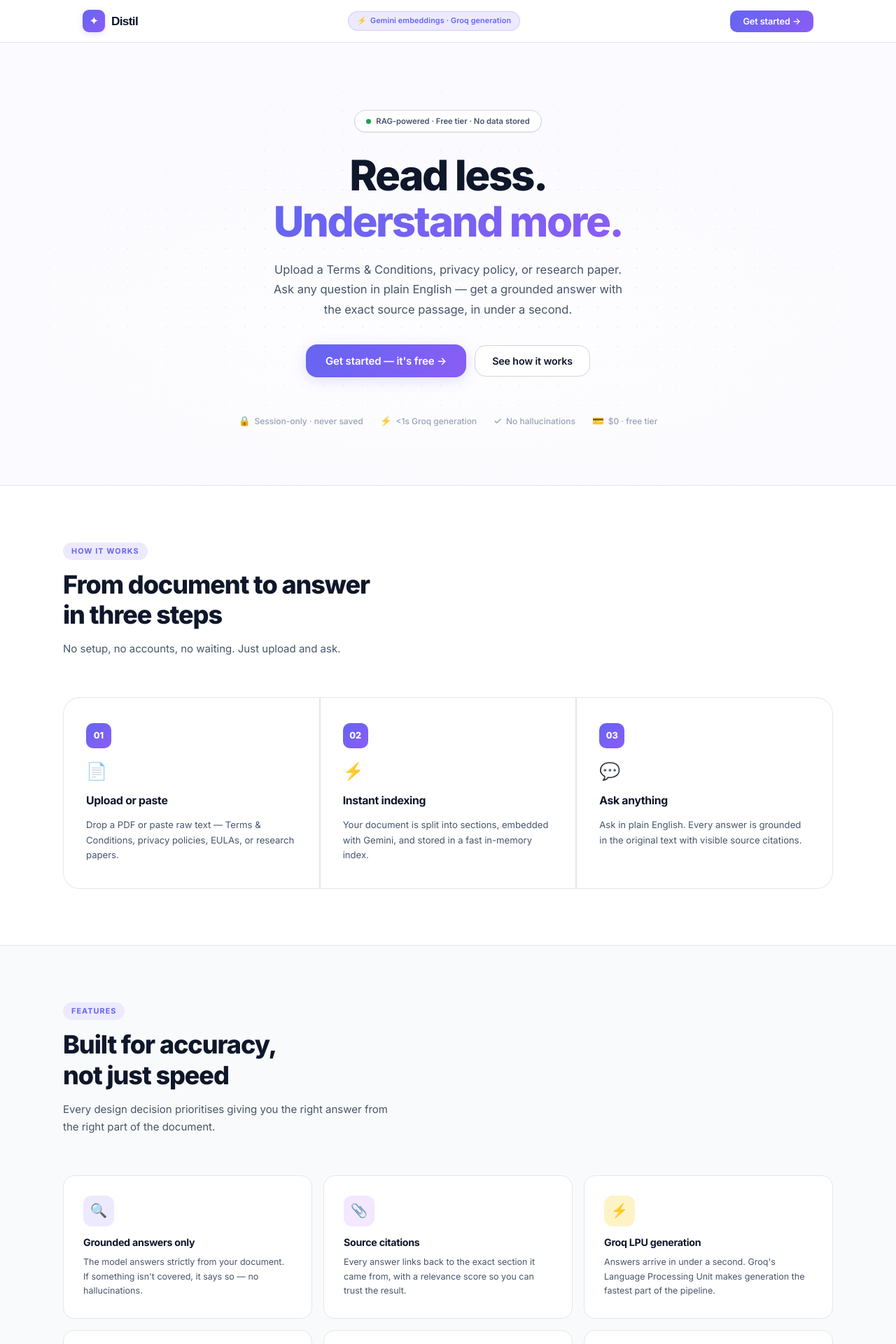
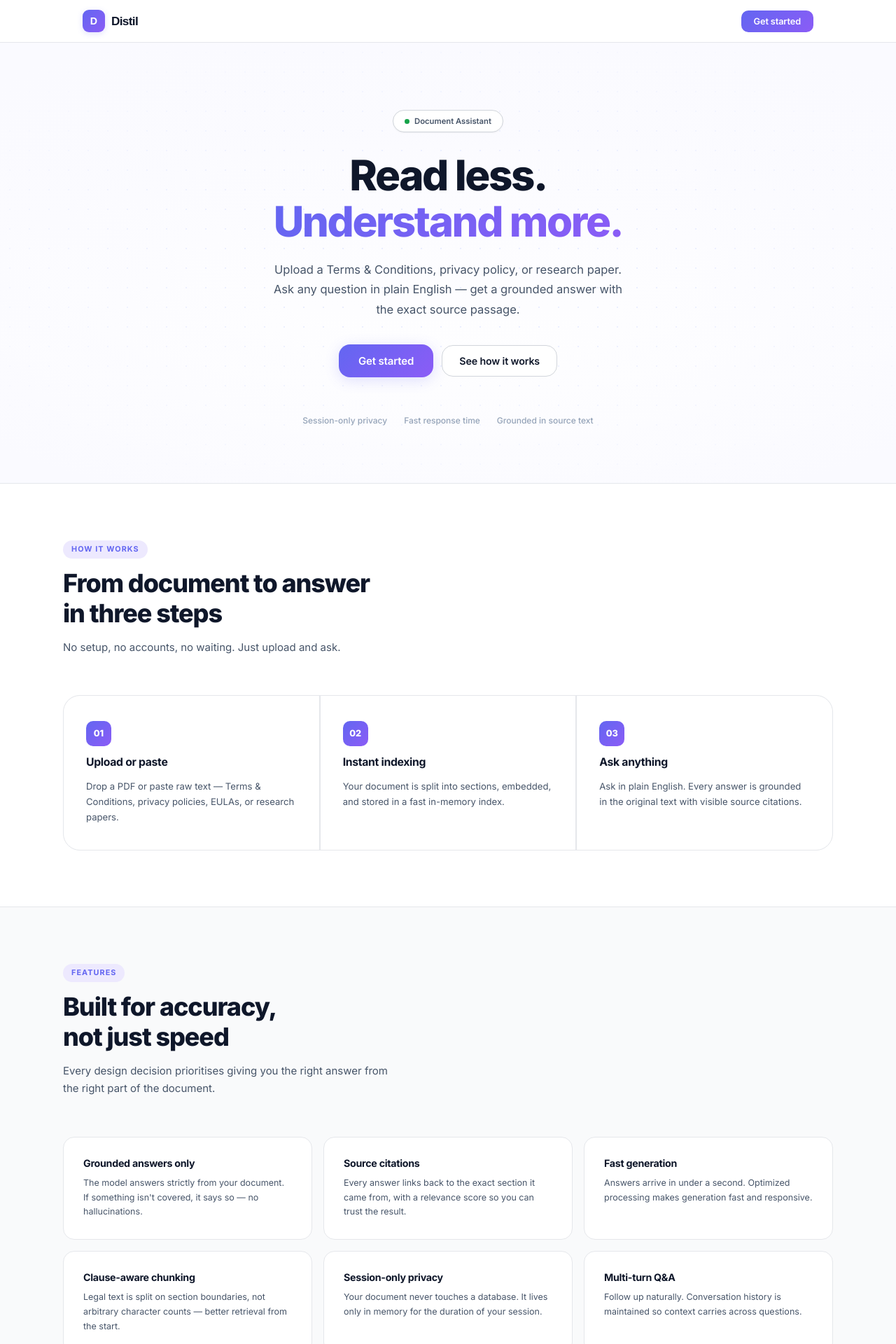
Before and after one commit to malavya1411/Distil, a React (Vite) app in the folder frontend/: page / in a window 1280 px wide. Shown: the top 1920 px of the page at 70% size. Built offline with nearby package versions, Linux system fonts and the light colour scheme.

Commit message:
refactor: strip decorative emojis and clean up UI text throughout frontend components

```diff
--- a/frontend/src/App.jsx
+++ b/frontend/src/App.jsx
@@ -9,19 +9,16 @@ import './App.css';
 const STEPS = [
   {
     num: '01',
-    icon: '📄',
     title: 'Upload or paste',
     desc: 'Drop a PDF or paste raw text — Terms & Conditions, privacy policies, EULAs, or research papers.',
   },
   {
     num: '02',
-    icon: '⚡',
     title: 'Instant indexing',
-    desc: 'Your document is split into sections, embedded with Gemini, and stored in a fast in-memory index.',
+    desc: 'Your document is split into sections, embedded, and stored in a fast in-memory index.',
   },
   {
     num: '03',
-    icon: '💬',
     title: 'Ask anything',
     desc: 'Ask in plain English. Every answer is grounded in the original text with visible source citations.',
   },
@@ -29,37 +26,31 @@ const STEPS = [
 
 const FEATURES = [
   {
-    icon: '🔍',
     color: 'indigo',
     title: 'Grounded answers only',
     desc: 'The model answers strictly from your document. If something isn\'t covered, it says so — no hallucinations.',
   },
   {
-    icon: '📎',
     color: 'violet',
     title: 'Source citations',
     desc: 'Every answer links back to the exact section it came from, with a relevance score so you can trust the result.',
   },
   {
-    icon: '⚡',
     color: 'amber',
-    title: 'Groq LPU generation',
-    desc: 'Answers arrive in under a second. Groq\'s Language Processing Unit makes generation the fastest part of the pipeline.',
+    title: 'Fast generation',
+    desc: 'Answers arrive in under a second. Optimized processing makes generation fast and responsive.',
   },
   {
-    icon: '📑',
     color: 'sky',
     title: 'Clause-aware chunking',
     desc: 'Legal text is split on section boundaries, not arbitrary character counts — better retrieval from the start.',
   },
   {
-    icon: '🔒',
     color: 'green',
     title: 'Session-only privacy',
     desc: 'Your document never touches a database. It lives only in memory for the duration of your session.',
   },
   {
-    icon: '💬',
     color: 'rose',
     title: 'Multi-turn Q&A',
     desc: 'Follow up naturally. Conversation history is maintained so context carries across questions.',
@@ -115,20 +106,12 @@ export default function App() {
           <button
             className="nav-logo"
             onClick={handleReset}
-            aria-label="Distil — go to home"
+            aria-label="Distil home"
             style={{ background: 'none', border: 'none' }}
           >
-            <div className="nav-logo-mark" aria-hidden="true">✦</div>
+            <div className="nav-logo-mark" aria-hidden="true">D</div>
             <span className="nav-logo-name">Distil</span>
           </button>
-
-          {/* Center badge */}
-          <div className="nav-center">
-            <span className="nav-pill">
-              <span aria-hidden="true">⚡</span>
-              Gemini embeddings · Groq generation
-            </span>
-          </div>
 
           {/* Right */}
           <div className="nav-right">
@@ -138,17 +121,17 @@ export default function App() {
                 onClick={goToUpload}
                 id="nav-get-started-btn"
               >
-                Get started →
+                Get started
               </button>
             )}
             {view === 'upload' && (
               <button className="nav-link" onClick={handleReset}>
-                ← Home
+                Home
               </button>
             )}
             {(view === 'ingesting' || view === 'chat') && (
               <button className="nav-link" onClick={goToUpload}>
-                ↩ New document
+                New document
               </button>
             )}
           </div>
@@ -165,7 +148,7 @@ export default function App() {
 
               <div className="hero-badge">
                 <span className="hero-badge-dot" aria-hidden="true" />
-                <span>RAG-powered · Free tier · No data stored</span>
+                <span>Document Assistant</span>
               </div>
 
               <h1 className="hero-headline" id="hero-headline">
@@ -176,7 +159,7 @@ export default function App() {
               <p className="hero-sub">
                 Upload a Terms &amp; Conditions, privacy policy, or research paper.
                 Ask any question in plain English — get a grounded answer with
-                the exact source passage, in under a second.
+                the exact source passage.
               </p>
 
               <div className="hero-actions">
@@ -186,7 +169,7 @@ export default function App() {
                   id="hero-try-btn"
                   aria-label="Get started — navigate to upload page"
                 >
-                  Get started — it's free →
+                  Get started
                 </button>
                 <button
                   className="hero-secondary-btn"
@@ -197,11 +180,10 @@ export default function App() {
                 </button>
               </div>
 
-              <div className="hero-trust" aria-label="Trust signals">
-                <span className="hero-trust-item"><span>🔒</span> Session-only · never saved</span>
-                <span className="hero-trust-item"><span>⚡</span> &lt;1s Groq generation</span>
-                <span className="hero-trust-item"><span>✓</span> No hallucinations</span>
-                <span className="hero-trust-item"><span>💳</span> $0 · free tier</span>
+              <div className="hero-trust" aria-label="Key features">
+                <span className="hero-trust-item">Session-only privacy</span>
+                <span className="hero-trust-item">Fast response time</span>
+                <span className="hero-trust-item">Grounded in source text</span>
               </div>
             </div>
           </section>
@@ -225,7 +207,6 @@ export default function App() {
                 {STEPS.map((step) => (
                   <div key={step.num} className="step-card" role="listitem">
                     <div className="step-number" aria-hidden="true">{step.num}</div>
-                    <div className="step-icon" aria-hidden="true">{step.icon}</div>
                     <h3 className="step-title">{step.title}</h3>
                     <p className="step-desc">{step.desc}</p>
                   </div>
@@ -252,9 +233,6 @@ export default function App() {
               <div className="features-grid" role="list">
                 {FEATURES.map((f) => (
                   <div key={f.title} className="feature-card" role="listitem">
-                    <div className={`feature-icon-wrap ${f.color}`} aria-hidden="true">
-                      {f.icon}
-                    </div>
                     <h3 className="feature-title">{f.title}</h3>
                     <p className="feature-desc">{f.desc}</p>
                   </div>
@@ -275,7 +253,7 @@ export default function App() {
                 onClick={goToUpload}
                 id="bottom-cta-btn"
               >
-                Get started now →
+                Get started now
               </button>
             </div>
           </section>
@@ -288,11 +266,10 @@ export default function App() {
         <main id="main-content" className="upload-page">
           <div className="upload-page-inner">
             <div className="upload-page-header">
-              <span className="section-label">Session Upload</span>
               <h1 className="upload-page-title">Upload your document</h1>
               <p className="upload-page-sub">
                 Upload a PDF file or paste text below. Your document is processed in memory
-                and never stored on disk.
+                and never stored.
               </p>
             </div>
 
@@ -335,11 +312,11 @@ export default function App() {
             style={{ background: 'none', border: 'none', cursor: 'pointer' }}
             aria-label="Distil home"
           >
-            <div className="footer-logo-mark" aria-hidden="true">✦</div>
+            <div className="footer-logo-mark" aria-hidden="true">D</div>
             <span className="footer-logo-name">Distil</span>
           </button>
           <span className="footer-tagline">
-            RAG-powered Document Q&amp;A · Gemini embeddings · Groq generation · Session-only · Free
+            Document QA Assistant · Session-scoped
           </span>
         </div>
       </footer>
--- a/frontend/src/components/IngestionStatus.jsx
+++ b/frontend/src/components/IngestionStatus.jsx
@@ -5,8 +5,7 @@ import './IngestionStatus.css';
  * IngestionStatus — shown during backend chunking + embedding.
  *
  * Phase 5: animated stage tracker that cycles through stages to communicate
- * progress visually. The actual backend progress is not streamed (MVP),
- * so we simulate with time-based stage advancement.
+ * progress visually.
  *
  * Props:
  *   sourceDoc - filename or label
@@ -15,14 +14,13 @@ import './IngestionStatus.css';
 const STAGES = [
   { id: 'extract',  label: 'Extracting text from document',    doneIcon: '✓', estimatedMs: 2000  },
   { id: 'chunk',    label: 'Splitting into sections & chunks',  doneIcon: '✓', estimatedMs: 3000  },
-  { id: 'embed',    label: 'Generating embeddings (throttled)', doneIcon: '✓', estimatedMs: 99999 }, // stays active
+  { id: 'embed',    label: 'Generating embeddings',             doneIcon: '✓', estimatedMs: 99999 }, // stays active
   { id: 'index',    label: 'Building search index',            doneIcon: '✓', estimatedMs: 1000  },
 ];
 
 export default function IngestionStatus({ sourceDoc }) {
   const [activeStage, setActiveStage] = useState(0);
 
-  // Advance through stages automatically based on estimated durations
   useEffect(() => {
     let elapsed = 0;
     const timers = [];
@@ -55,7 +53,6 @@ export default function IngestionStatus({ sourceDoc }) {
       {/* Spinner */}
       <div className="ingestion-spinner-wrap" aria-hidden="true">
         <div className="ingestion-spinner" />
-        <div className="ingestion-spinner-icon">✦</div>
       </div>
 
       {/* Title + doc name */}
@@ -94,8 +91,7 @@ export default function IngestionStatus({ sourceDoc }) {
 
       {/* Tip note */}
       <p className="ingestion-note">
-        Embedding generation respects Gemini free-tier rate limits — large
-        documents may take up to a minute. Hang tight!
+        Processing document contents. This may take up to a minute for larger files.
       </p>
 
       <div className="ingestion-dots" aria-hidden="true">
--- a/frontend/src/components/SourcesPanel.jsx
+++ b/frontend/src/components/SourcesPanel.jsx
@@ -3,7 +3,6 @@ import './SourcesPanel.css';
 
 /**
  * SourcesPanel — collapsible panel showing retrieved source chunks per answer.
- * Phase 5: score progress bar, expandable chunk text, index badges, meta row.
  *
  * Props:
  *   sources  - array of { chunkId, text, score, metadata }
@@ -16,7 +15,6 @@ export default function SourcesPanel({ sources, noMatch }) {
   if (noMatch) {
     return (
       <div className="no-match-notice" role="note" aria-label="No matching content found">
-        <span aria-hidden="true">⚠️</span>
         <span>
           No relevant content was found in the document for this question —
           the answer reflects that absence rather than guessing.
@@ -34,13 +32,12 @@ export default function SourcesPanel({ sources, noMatch }) {
   };
 
   const scoreColor = (score) => {
-    if (score >= 0.75) return '#4ade80';
-    if (score >= 0.60) return '#fbbf24';
-    return '#fca5a5';
+    if (score >= 0.75) return '#16a34a';
+    if (score >= 0.60) return '#d97706';
+    return '#dc2626';
   };
 
   const topScore = sources[0]?.score || 0;
-  const qualityColor = scoreColor(topScore);
 
   const toggleExpand = (chunkId) => {
     setExpandedChunks((prev) => {
@@ -60,11 +57,6 @@ export default function SourcesPanel({ sources, noMatch }) {
         id="sources-toggle-btn"
       >
         <span className="sources-toggle-left">
-          <span
-            className="sources-quality-dot"
-            style={{ background: qualityColor }}
-            aria-hidden="true"
-          />
           <span>
             {sources.length} source{sources.length !== 1 ? 's' : ''} · top match {(topScore * 100).toFixed(0)}%
           </span>
@@ -129,13 +121,11 @@ export default function SourcesPanel({ sources, noMatch }) {
                     <div className="source-meta">
                       {src.metadata.sourceDoc && (
                         <span className="source-meta-item">
-                          <span aria-hidden="true">📄</span>
                           {src.metadata.sourceDoc}
                         </span>
                       )}
                       {src.metadata.pageNumber && (
                         <span className="source-meta-item">
-                          <span aria-hidden="true">📍</span>
                           Page {src.metadata.pageNumber}
                         </span>
                       )}
@@ -157,7 +147,7 @@ export default function SourcesPanel({ sources, noMatch }) {
                       aria-expanded={isExpanded}
                       aria-label={isExpanded ? 'Show less text' : 'Show full chunk text'}
                     >
-                      {isExpanded ? '↑ Show less' : '↓ Show full excerpt'}
+                      {isExpanded ? 'Show less' : 'Show full excerpt'}
                     </button>
                   )}
                 </div>
--- a/frontend/src/components/UploadPanel.jsx
+++ b/frontend/src/components/UploadPanel.jsx
@@ -105,7 +105,7 @@ export default function UploadPanel({ onIngestComplete, onIngesting }) {
           onClick={() => { setMode('pdf'); setError(''); }}
           id="tab-pdf"
         >
-          📄 Upload PDF
+          Upload PDF
         </button>
         <button
           role="tab"
@@ -114,7 +114,7 @@ export default function UploadPanel({ onIngestComplete, onIngesting }) {
           onClick={() => { setMode('paste'); setError(''); }}
           id="tab-paste"
         >
-          📋 Paste Text
+          Paste Text
         </button>
       </div>
 
@@ -156,7 +156,7 @@ export default function UploadPanel({ onIngestComplete, onIngesting }) {
 
           {file ? (
             <div className="dropzone-file-selected" onClick={(e) => e.stopPropagation()}>
-              <span>📄 {file.name}</span>
+              <span>{file.name}</span>
               <button
                 onClick={(e) => { e.stopPropagation(); setFile(null); }}
                 aria-label="Remove selected file"
@@ -165,7 +165,6 @@ export default function UploadPanel({ onIngestComplete, onIngesting }) {
             </div>
           ) : (
             <>
-              <span className="dropzone-icon">☁️</span>
               <p className="dropzone-label">Drop your PDF here, or click to browse</p>
               <p className="dropzone-hint">PDF files only · Max 20 MB</p>
             </>
@@ -187,14 +186,12 @@ export default function UploadPanel({ onIngestComplete, onIngesting }) {
       {/* Error */}
       {error && (
         <div className="upload-error" role="alert" aria-live="assertive">
-          <span>⚠️</span>
           <span>{error}</span>
         </div>
       )}
 
       {/* Privacy note */}
       <p className="privacy-note">
-        <span>🔒</span>
         <span>Your document is never saved — it exists only for this session and is discarded when you close the tab.</span>
       </p>
 
@@ -206,7 +203,7 @@ export default function UploadPanel({ onIngestComplete, onIngesting }) {
         disabled={mode === 'pdf' ? !file : pastedText.trim().length < 50}
         aria-label="Start document ingestion"
       >
-        Analyse Document →
+        Analyse Document
       </button>
     </div>
   );
```
Also changed, not shown: frontend/src/components/ChatInterface.jsx (+8 -38 lines).
